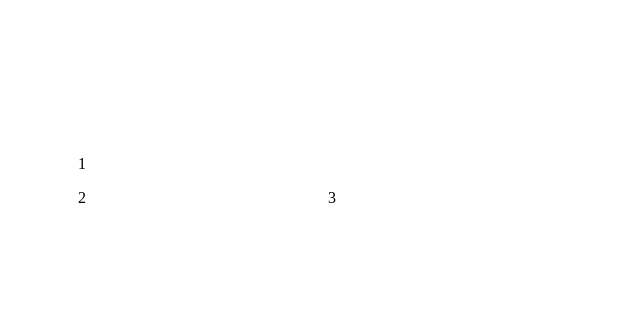
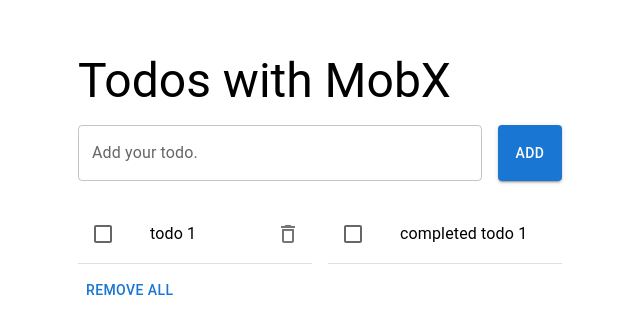
Before and after one commit to nayounho/todolist_mobx, a React (Create React App) app: page / in a window 1280 px wide. Shown: the part 227-560 px from the top of the page, without its empty margins (328-968 px from the left). Built offline with nearby package versions, Linux system fonts and the light colour scheme.

Commit message:
feat: markup

```diff
--- a/src/App.tsx
+++ b/src/App.tsx
@@ -1,18 +1,26 @@
-import { Grid } from "@mui/material";
+import { Grid, Typography } from "@mui/material";
 import styled from "@emotion/styled";
+import AddTodos from "./observers/AddTodos";
+import ActiveList from "./observers/ActiveLIst";
+import CompletedList from "./observers/CompletedList";
 
 function App() {
   return (
     <AlignCenter>
       <GridContainer container spacing={2}>
         <Grid item xs={12}>
-          1
+          <Typography variant="h3" component="h1">
+            Todos with MobX
+          </Typography>
+        </Grid>
+        <Grid item xs={12}>
+          <AddTodos />
         </Grid>
         <Grid item xs={6}>
-          2
+          <ActiveList />
         </Grid>
         <Grid item xs={6}>
-          3
+          <CompletedList />
         </Grid>
       </GridContainer>
     </AlignCenter>
--- /dev/null
+++ b/src/observers/ActiveLIst.tsx
@@ -0,0 +1,63 @@
+import {
+  Checkbox,
+  IconButton,
+  List,
+  ListItem,
+  ListItemButton,
+  ListItemIcon,
+  ListItemText,
+  styled,
+  Button,
+} from "@mui/material";
+import DeleteOutlineIcon from "@mui/icons-material/DeleteOutline";
+import { useEffect, useState } from "react";
+
+interface ITodo {
+  id: string;
+  title: string;
+  completed: boolean;
+}
+
+const ActiveList = () => {
+  const [todos, setTodos] = useState<ITodo[]>([]);
+
+  useEffect(() => {
+    setTodos([{ id: "123123", title: "todo 1", completed: false }]);
+  }, []);
+
+  return (
+    <>
+      <StyledList>
+        {todos.length
+          ? todos.map(({ id, title, completed }) => {
+              return (
+                <ListItem key={id} disablePadding divider>
+                  <ListItemButton>
+                    <ListItemIcon>
+                      <Checkbox
+                        edge="start"
+                        checked={completed}
+                        tabIndex={-1}
+                        disableRipple
+                      />
+                    </ListItemIcon>
+                    <ListItemText primary={title} />
+                    <IconButton edge="end" aria-label="comments">
+                      <DeleteOutlineIcon />
+                    </IconButton>
+                  </ListItemButton>
+                </ListItem>
+              );
+            })
+          : null}
+      </StyledList>
+      <Button>Remove All</Button>
+    </>
+  );
+};
+
+const StyledList = styled(List)`
+  width: 100%;
+`;
+
+export default ActiveList;
--- /dev/null
+++ b/src/observers/AddTodos.tsx
@@ -0,0 +1,29 @@
+import { Button, Stack, TextField } from "@mui/material";
+import { useState } from "react";
+
+const AddTodos = () => {
+  const [todo, setTodo] = useState("");
+
+  return (
+    <Stack direction="row" spacing={2} component="form">
+      <TextField
+        fullWidth
+        value={todo}
+        onChange={(e) => setTodo(e.target.value)}
+        label="Add your todo."
+      />
+      <Button
+        variant="contained"
+        type="submit"
+        onClick={(e) => {
+          e.preventDefault();
+          console.log(todo);
+        }}
+      >
+        ADD
+      </Button>
+    </Stack>
+  );
+};
+
+export default AddTodos;
--- /dev/null
+++ b/src/observers/CompletedList.tsx
@@ -0,0 +1,53 @@
+import {
+  Checkbox,
+  List,
+  ListItem,
+  ListItemButton,
+  ListItemIcon,
+  ListItemText,
+  styled,
+} from "@mui/material";
+import { useEffect, useState } from "react";
+interface ITodo {
+  id: string;
+  title: string;
+  completed: boolean;
+}
+
+const CompletedList = () => {
+  const [todos, setTodos] = useState<ITodo[]>([]);
+
+  useEffect(() => {
+    setTodos([{ id: "123123", title: "completed todo 1", completed: false }]);
+  }, []);
+
+  return (
+    <StyledList>
+      {todos.length
+        ? todos.map(({ id, title, completed }) => {
+            return (
+              <ListItem key={id} disablePadding divider>
+                <ListItemButton>
+                  <ListItemIcon>
+                    <Checkbox
+                      edge="start"
+                      checked={completed}
+                      tabIndex={-1}
+                      disableRipple
+                    />
+                  </ListItemIcon>
+                  <ListItemText primary={title} />
+                </ListItemButton>
+              </ListItem>
+            );
+          })
+        : null}
+    </StyledList>
+  );
+};
+
+const StyledList = styled(List)`
+  width: 100%;
+`;
+
+export default CompletedList;
```
